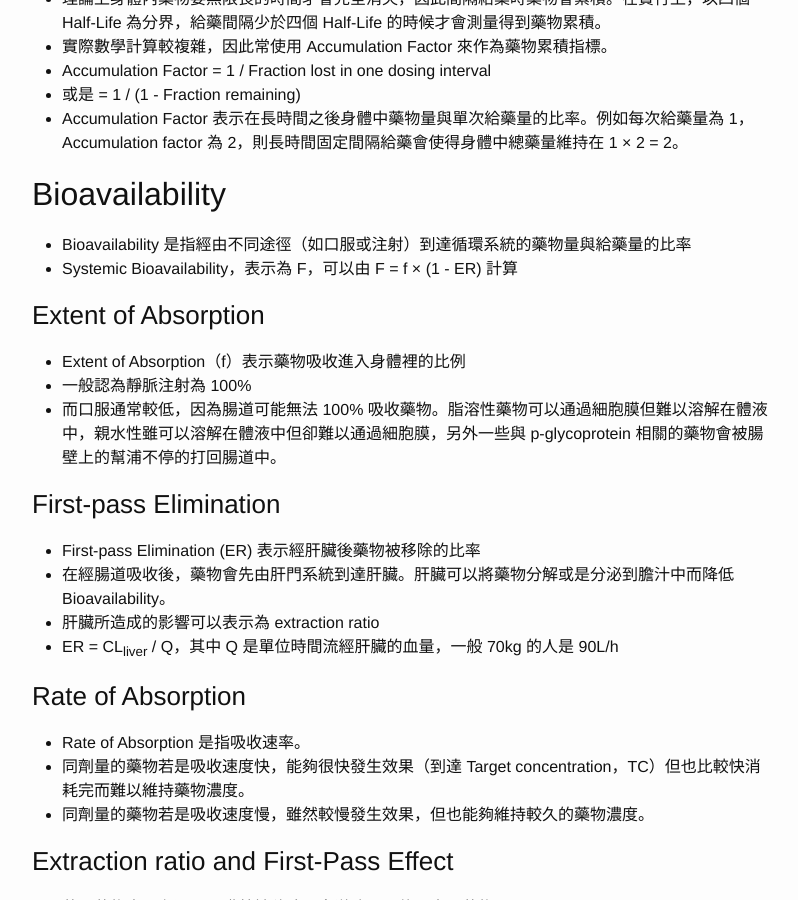
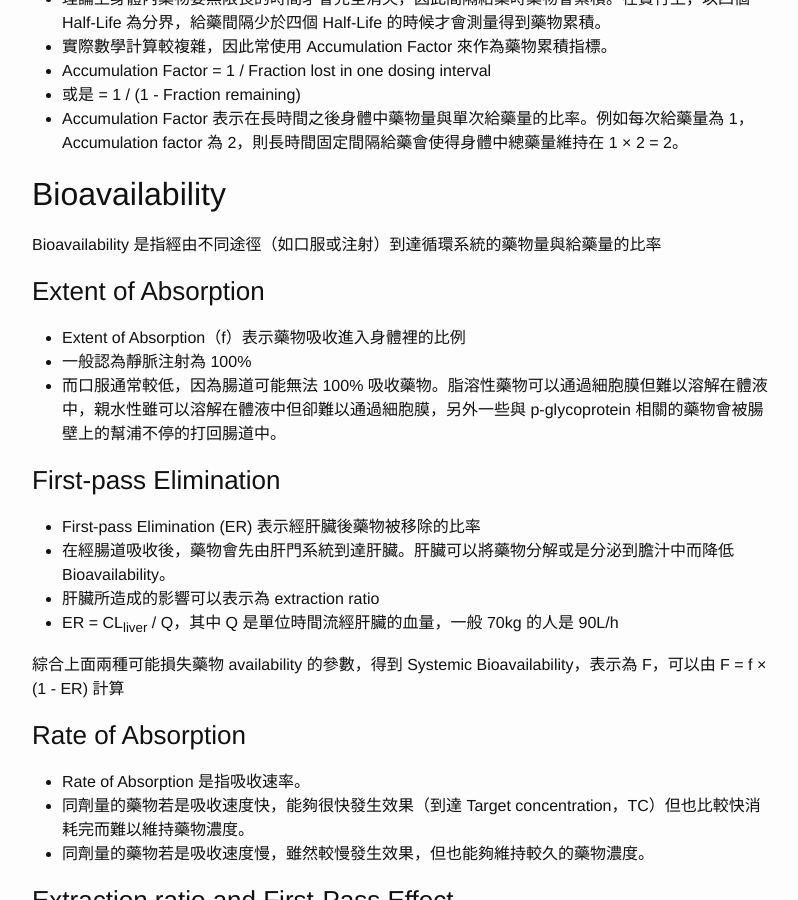
Before and after one commit to HsuYR/blog, a Jekyll site: the page built from _posts/2016-09-29-block1-pharmacology-2.markdown, in a window 1280 px wide and 900 px high, scrolled down 1555 px. Shown: the whole window, without its empty margins (238-1036 px from the left). Built offline with Jekyll 4.4.1, drawn with Linux system fonts in a browser that asks for light colours; part of the change alters nothing that is shown.

Commit message:
Update block 1 pharmacology 2 post content

```diff
--- a/_posts/2016-09-29-block1-pharmacology-2.markdown
+++ b/_posts/2016-09-29-block1-pharmacology-2.markdown
@@ -57,8 +57,7 @@ Pharmacokinetics 在研究藥物濃度時要考量兩項人體主要參數：Cle
 
 ## Bioavailability
 
- * Bioavailability 是指經由不同途徑（如口服或注射）到達循環系統的藥物量與給藥量的比率
- * Systemic Bioavailability，表示為 F，可以由 F = f &times; (1 - ER) 計算
+Bioavailability 是指經由不同途徑（如口服或注射）到達循環系統的藥物量與給藥量的比率
 
 ### Extent of Absorption
 
@@ -72,6 +71,8 @@ Pharmacokinetics 在研究藥物濃度時要考量兩項人體主要參數：Cle
  * 在經腸道吸收後，藥物會先由肝門系統到達肝臟。肝臟可以將藥物分解或是分泌到膽汁中而降低 Bioavailability。
  * 肝臟所造成的影響可以表示為 extraction ratio
  * ER = CL<sub>liver</sub> / Q，其中 Q 是單位時間流經肝臟的血量，一般 70kg 的人是 90L/h
+
+綜合上面兩種可能損失藥物 availability 的參數，得到 Systemic Bioavailability，表示為 F，可以由 F = f &times; (1 - ER) 計算
 
 ### Rate of Absorption
 
```
